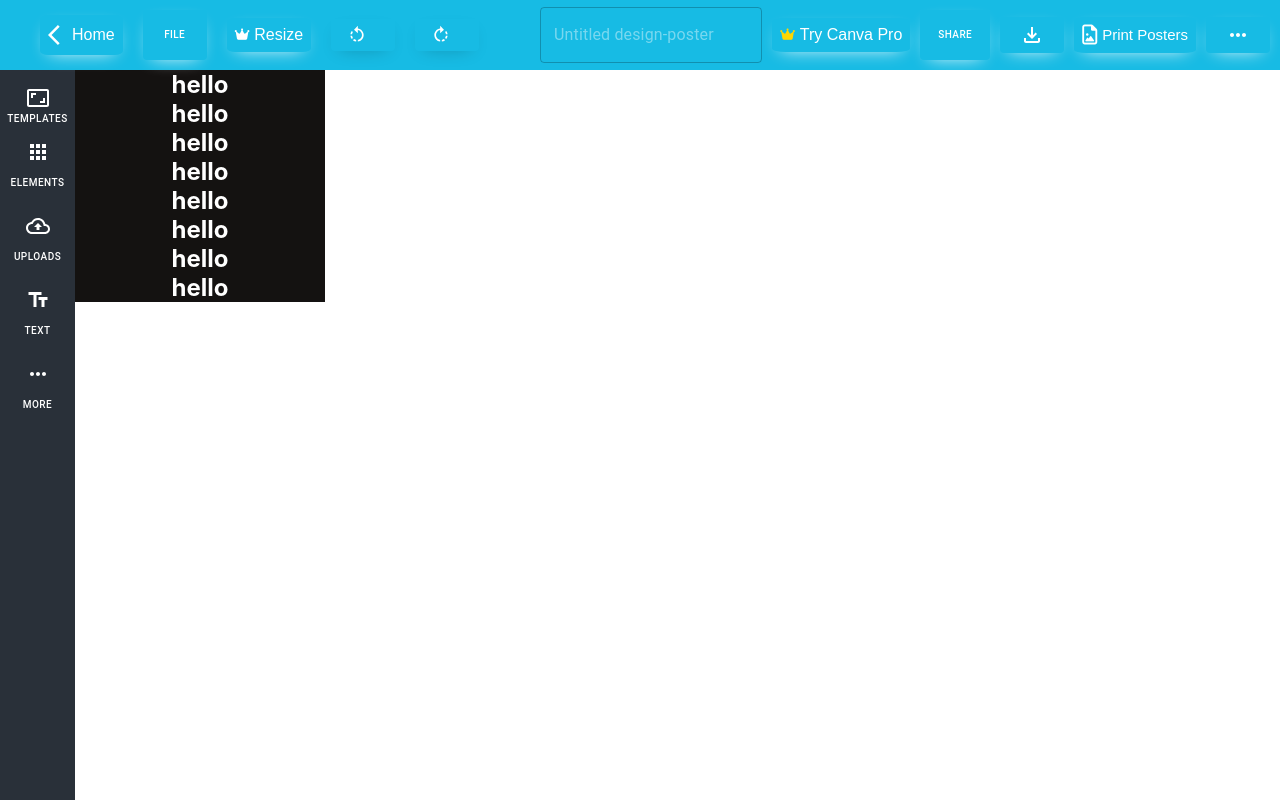
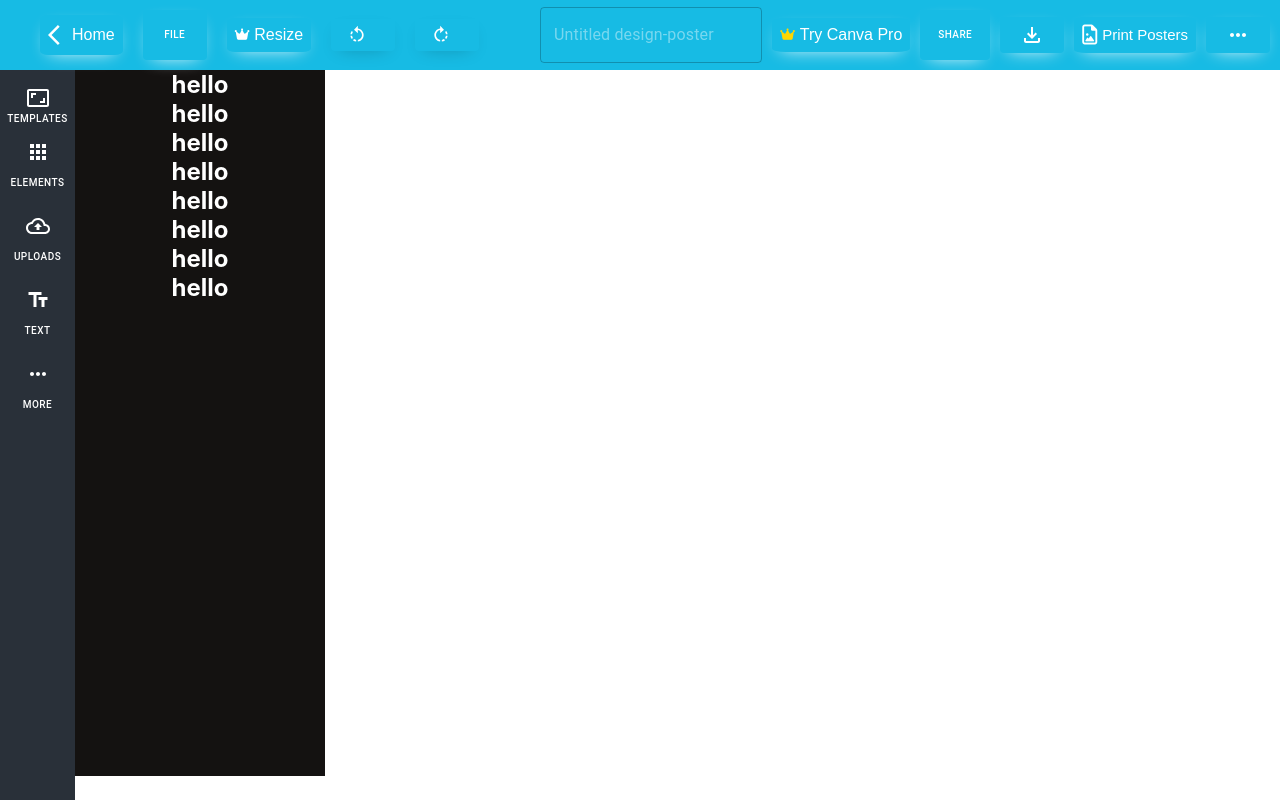
Before and after one commit to SHANAVAZ900/Canvas, a React (Create React App) app in the folder canvas-project/: page /templates in a window 1280 px wide. Built offline with nearby package versions, Linux system fonts and the light colour scheme.

Commit message:
Done change in the height of template

```diff
--- a/canvas-project/src/CSS/Template.css
+++ b/canvas-project/src/CSS/Template.css
@@ -5,7 +5,7 @@ position: -webkit-sticky;
 .template_items{
     background-color: rgb(20, 18, 17);
     width: 250px;
-    height: 100%;
+    height: 70ch;
     margin-left: 75px;
     text-align: center;
     color:white
```
